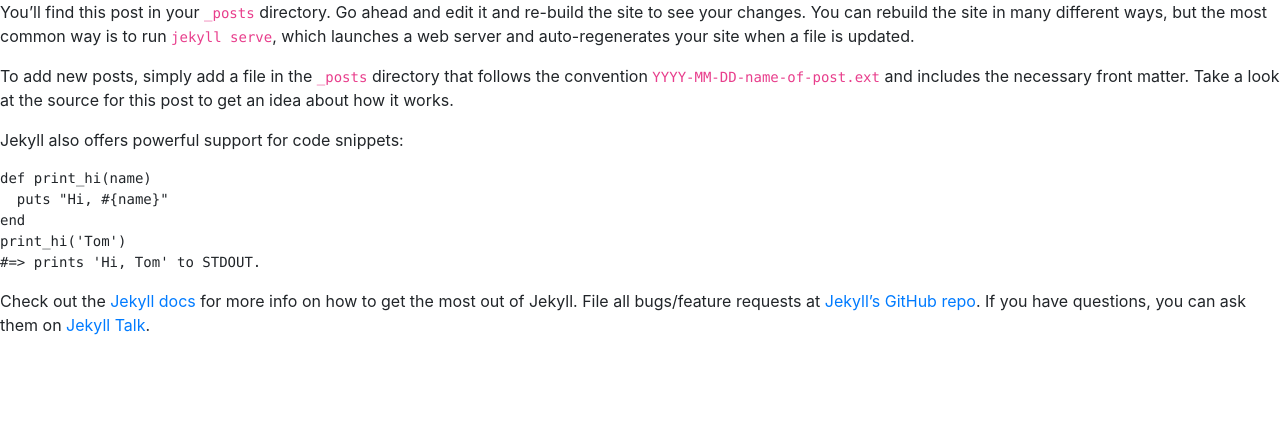
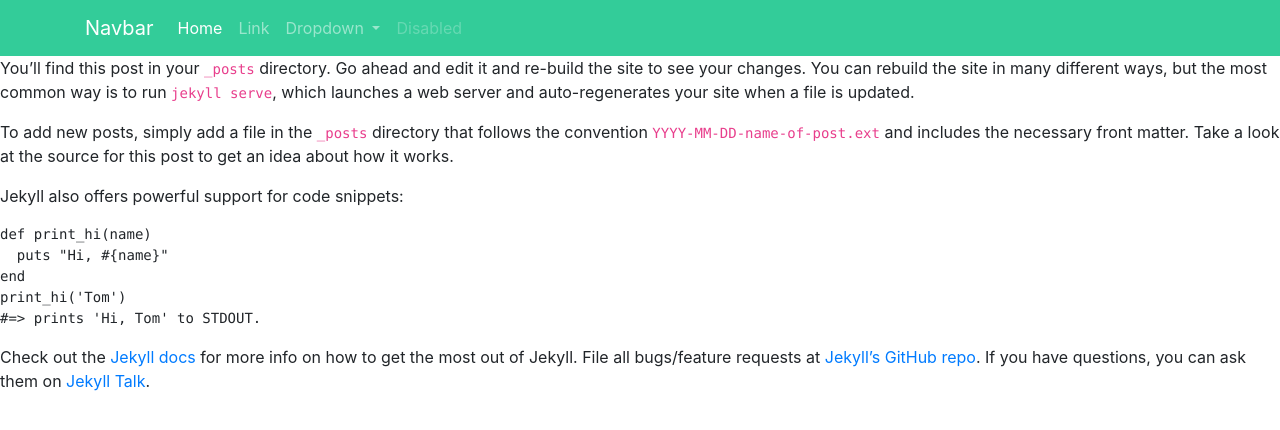
Before and after one commit to wrinklepoint/wrinklepoint.org, a Jekyll site: the page built from _posts/2018-02-01-welcome-to-jekyll.markdown, in a window 1280 px wide. Shown: the top 430 px of the page. Built offline with Jekyll 4.4.1, drawn with Linux system fonts in a browser that asks for light colours; nearby versions of some CDN libraries.

Commit message:
more things

```diff
--- a/_config.yml
+++ b/_config.yml
@@ -18,7 +18,8 @@ email: wrinklepointwd@gmail.com
 description: >- # this means to ignore newlines until "baseurl:"
   This is the website for the Wrinklepoint association.
 baseurl: "" # the subpath of your site, e.g. /blog
-url: "" # the base hostname & protocol for your site, e.g. http://example.com
+# url: "http://127.0.0.1:4000" # the base hostname & protocol for your site, e.g. http://example.com
+url: "http://beta.wrinklepoint.org" # the base hostname & protocol for your site, e.g. http://example.com
 twitter_username: jekyllrb
 github_username:  jekyll
 
--- a/_includes/close-page.html
+++ b/_includes/close-page.html
@@ -1,6 +1,5 @@
     <script src="https://cdnjs.cloudflare.com/ajax/libs/popper.js/1.12.9/umd/popper.min.js" integrity="sha384-ApNbgh9B+Y1QKtv3Rn7W3mgPxhU9K/ScQsAP7hUibX39j7fakFPskvXusvfa0b4Q" crossorigin="anonymous"></script>
     <script src="https://maxcdn.bootstrapcdn.com/bootstrap/4.0.0/js/bootstrap.min.js" integrity="sha384-JZR6Spejh4U02d8jOt6vLEHfe/JQGiRRSQQxSfFWpi1MquVdAyjUar5+76PVCmYl" crossorigin="anonymous"></script>
 
-    <script src="/js/app.js"></script>
   </body>
 </html>
--- a/_includes/navbar.html
+++ b/_includes/navbar.html
@@ -1,32 +1,33 @@
-<!-- <nav class="navbar navbar-expand-md navbar-dark bg-primary-docs">
+<nav class="navbar navbar-expand-lg navbar-dark bg-info">
   <div class="container">
-    <a class="navbar-brand d-flex align-items-center" href="{{ site.url }}">
-      <img class="mr-3" style="height: 33px;" src="/img/icons/logo.png" />
-      <span class="d-inline-block">Bootstrap Email</span>
-    </a>
+    <a class="navbar-brand" href="#">Navbar</a>
     <button class="navbar-toggler" type="button" data-toggle="collapse" data-target="#navbarSupportedContent" aria-controls="navbarSupportedContent" aria-expanded="false" aria-label="Toggle navigation">
       <span class="navbar-toggler-icon"></span>
     </button>
+
     <div class="collapse navbar-collapse" id="navbarSupportedContent">
       <ul class="navbar-nav mr-auto">
-        <li class="nav-item">
-          <a class="nav-link" href="{{ site.url }}#features">Features</a>
+        <li class="nav-item active">
+          <a class="nav-link" href="#">Home <span class="sr-only">(current)</span></a>
         </li>
         <li class="nav-item">
-          <a class="nav-link {% if include.active == "documentation" %}active{% endif %}" href="{{ site.url }}/docs/introduction">Documentation</a>
+          <a class="nav-link" href="#">Link</a>
         </li>
+        <li class="nav-item dropdown">
+          <a class="nav-link dropdown-toggle" href="#" id="navbarDropdown" role="button" data-toggle="dropdown" aria-haspopup="true" aria-expanded="false">
+            Dropdown
+          </a>
+          <div class="dropdown-menu" aria-labelledby="navbarDropdown">
+            <a class="dropdown-item" href="#">Action</a>
+            <a class="dropdown-item" href="#">Another action</a>
+            <div class="dropdown-divider"></div>
+            <a class="dropdown-item" href="#">Something else here</a>
+          </div>
         </li>
         <li class="nav-item">
-          <a class="nav-link {% if page.active == "editor" %}active{% endif %}" href="{{ site.url }}/editor">Editor</a>
+          <a class="nav-link disabled" href="#">Disabled</a>
         </li>
       </ul>
-      <div class="ml-md-auto">
-        {% if page.active != "index" %}
-          <iframe style="margin-bottom: -11px;margin-right: -5px;" src="https://ghbtns.com/github-btn.html?user=stuyam&repo=bootstrap-email&type=star&count=true&size=large" frameborder="0" scrolling="0" width="125px" height="30px"></iframe>
-        {% endif %}
-        <a href="https://github.com/stuyam/bootstrap-email" class="ml-md-auto btn btn-outline-light">View on <strong>GitHub</strong></a>
-      </div>
     </div>
   </div>
 </nav>
- -->
--- a/_sass/_base.scss
+++ b/_sass/_base.scss
@@ -0,0 +1,39 @@
+.video-container {
+  position: fixed;
+  right: 0;
+  bottom: 0;
+  min-width: 100%;
+  min-height: 100%;
+  width: auto;
+  height: 40rem;
+  z-index: -100;
+  background-color: #33cc99;
+}
+
+#video {
+  position: absolute;
+  z-index: 0;
+  background-size: 100% 100%;
+  top: 0;
+  left: 0; /* fixed to left. Replace it by right if you want.*/
+  min-width: 100%;
+  min-height: 100%;
+  width: auto;
+  height: auto;
+}
+
+.cover-color {
+  background-color: rgba(51, 204, 153, 0.5);
+  position: absolute;
+  top: 0;
+  left: 0;
+  right: 0;
+  bottom: 0;
+  h1 {
+    font-weight: 600;
+  }
+}
+
+.bg-info {
+  background-color: #33cc99 !important;
+}
--- /dev/null
+++ b/css/main.scss
@@ -0,0 +1,4 @@
+---
+# Only the main Sass file needs front matter (the dashes are enough)
+---
+@import 'base'
```
Also changed, not shown: index.md (+8 -2 lines), 1 other file.
